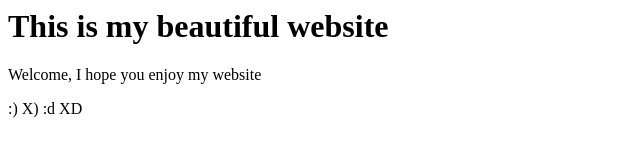
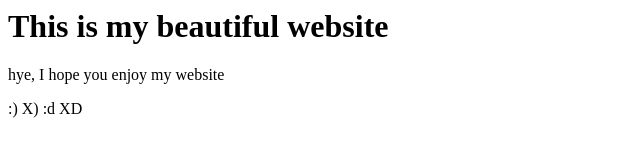
Before and after one commit to rajatpanigrahi24/rajat-repo1, a plain HTML site: page index.html in a window 1280 px wide. Shown: the full height of the page, 0-640 px from the left. Drawn offline with Linux system fonts and the light colour scheme.

Commit message:
Changed welcome to hye

```diff
--- a/index.html
+++ b/index.html
@@ -1,6 +1,6 @@
 <html>
 <title> This is my website </title>
 <h1> This is my beautiful website </h1>
-<p> Welcome, I hope you enjoy my website </p>
+<p> hye, I hope you enjoy my website </p>
 <p> :) X) :d XD </p>
 </html>
```
